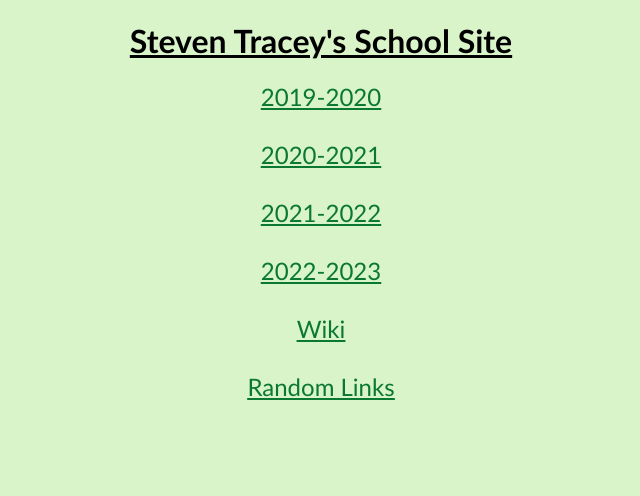
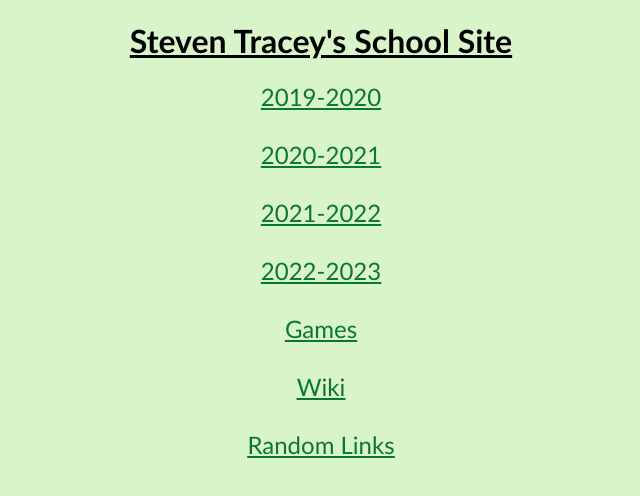
Before and after one commit to hfxtracey/hfxtracey.github.io, a plain HTML site: page index.html in a window 1280 px wide. Shown: the whole page, without its empty margins (319-959 px from the left). Drawn offline with Linux system fonts and the light colour scheme.

Commit message:
Update index.html

```diff
--- a/index.html
+++ b/index.html
@@ -33,6 +33,9 @@
         <a href="subpages/2223.html"><u>2022-2023</u></a>
         <br>
         <br>
+        <a href="subpages/games/impossiblequiz.html"><u>Games</u></a>
+        <br>
+        <br>
         <a href="subpages/wiki.html"><u>Wiki</u></a>
         <br>
         <br>
```
